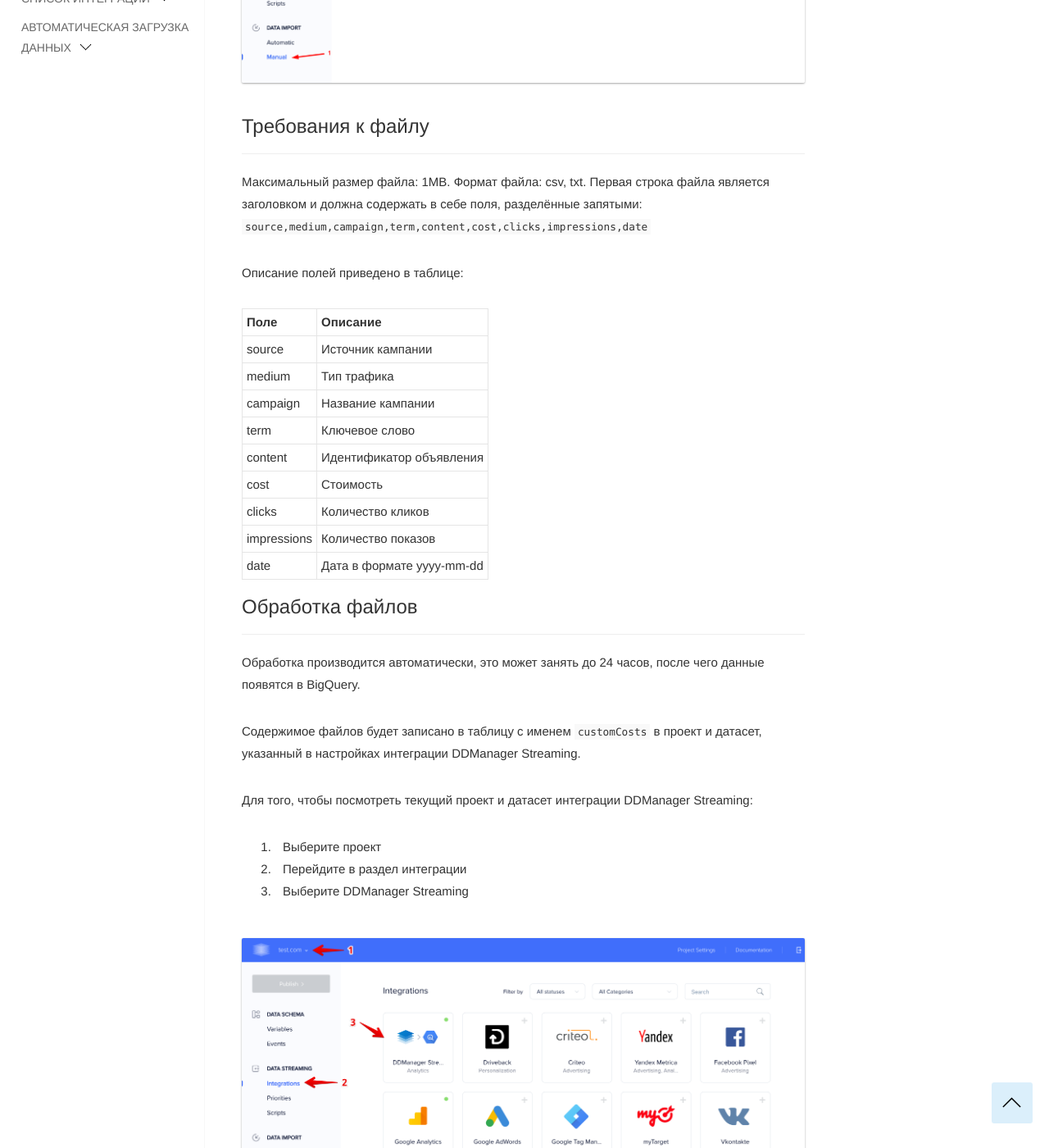
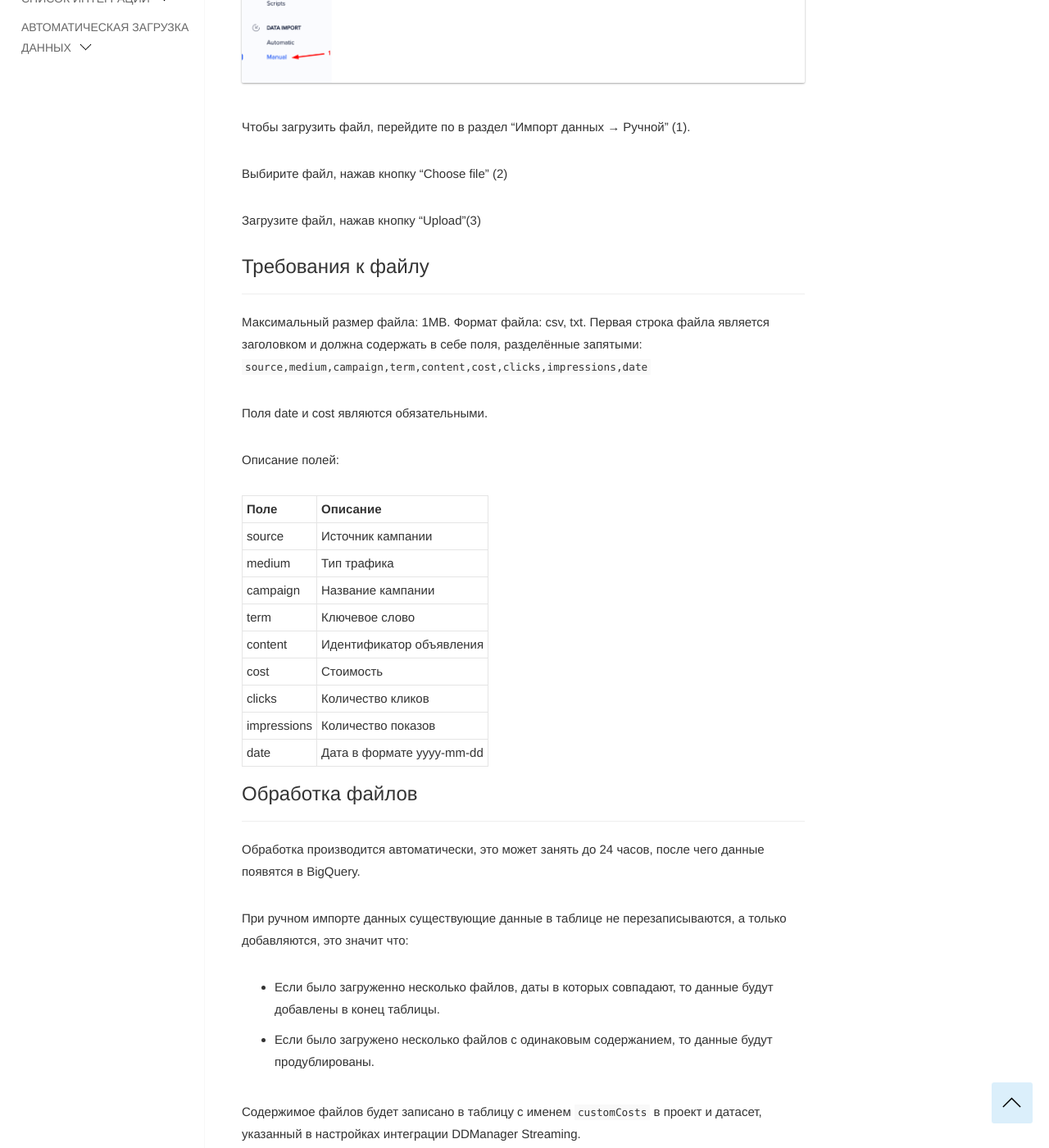
Before and after one commit to segmentstream-com/segmentstream-com.github.io, a Jekyll site: the page built from _docs/ru/for-analyst/manual-imports.md, in a window 1280 px wide and 1400 px high, scrolled down 571 px. Shown: the whole window at 82% size. Built offline with Jekyll 4.4.1, drawn with Linux system fonts in a browser that asks for light colours; nearby versions of some CDN libraries; some of the changed text lies outside the part shown.

Commit message:
Updated manual data import page

```diff
--- a/_docs/ru/for-analyst/manual-imports.md
+++ b/_docs/ru/for-analyst/manual-imports.md
@@ -2,14 +2,20 @@
 layout: page
 section: analystRU
 title: "Загрузка CSV файлов"
-date: 2019-04-09 12:00:00
+date: 2019-05-14 12:00:00
 order: 0
 ---
-> ВНИМАНИЕ! Для активации данного функционала необходимо включить и настроить интеграцию [SegmentStream Streaming](/ru/integrations/ddmanager-streaming).
+> ВНИМАНИЕ! Для активации данного функционала необходимо включить и настроить интеграцию [DDManager Streaming](/ru/integrations/ddmanager-streaming).
 
 Функционал загрузки CSV файлов позволяет импортировать данные о расходах из CSV файлов в Google BigQuery.
 
 ![](/img/manual.data.import.1.png)
+
+Чтобы загрузить файл, перейдите по в раздел "Импорт данных → Ручной" (1).
+
+Выбирите файл, нажав кнопку "Choose file" (2)
+
+Загрузите файл, нажав кнопку "Upload"(3)
 
 ### Требования  к файлу
 ------
@@ -18,7 +24,9 @@ order: 0
 Первая строка файла является заголовком и должна содержать в себе поля, разделённые запятыми:
 `source,medium,campaign,term,content,cost,clicks,impressions,date`
 
-Описание полей приведено в таблице:
+Поля date и cost являются обязательными.
+
+Описание полей:
 
 Поле|Описание
 --- | ---
@@ -36,6 +44,12 @@ date | Дата в формате yyyy-mm-dd
 ------
 
 Обработка  производится автоматически, это может занять до 24 часов, после чего данные появятся в BigQuery.
+
+При ручном импорте данных существующие данные в таблице  не перезаписываются, а только добавляются, это значит что:
+
+* Если было загруженно несколько файлов, даты в которых совпадают, то данные будут добавлены в конец таблицы.
+
+* Если было загружено несколько файлов с одинаковым содержанием, то данные будут продублированы.
 
 Содержимое файлов будет записано в таблицу с именем `customCosts` в проект и датасет, указанный в настройках интеграции DDManager Streaming.
 
```
